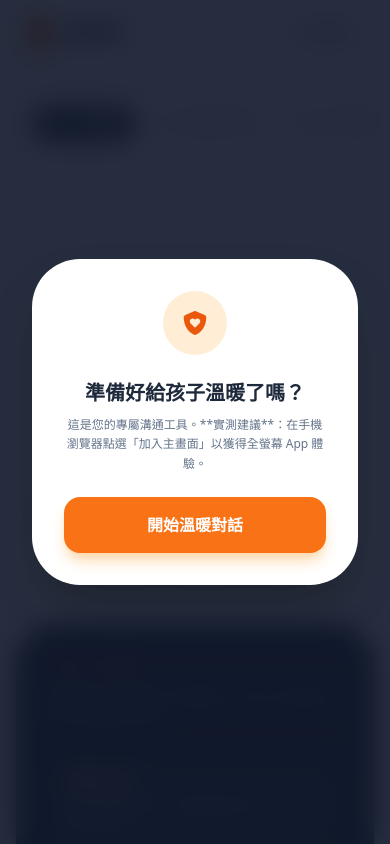
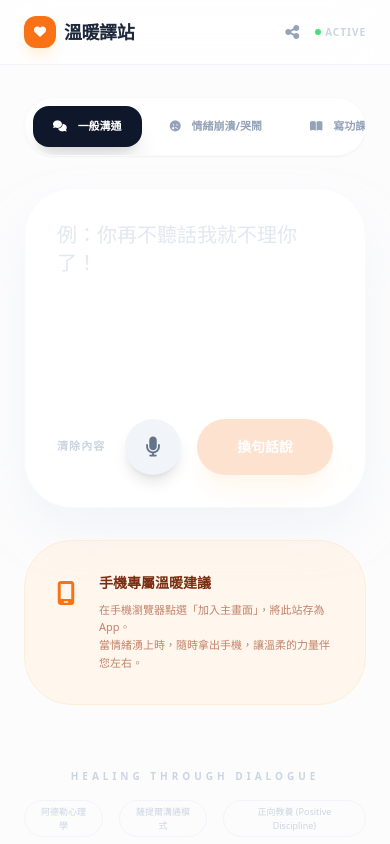
Before and after one commit to tpca53469yy-cyber/-, a React (Vite) app: page / in a window 390 px wide. Shown: the top 844 px of the page. Built offline with nearby package versions, Linux system fonts and the light colour scheme.

Commit message:
feat: Use Gemini Flash for faster translation
Switches the AI model to Gemini Flash for improved performance and faster response times during translation.
Removes unused state variables and simplifies initial app setup logic.

```diff
--- a/App.tsx
+++ b/App.tsx
@@ -13,75 +13,44 @@ const App: React.FC = () => {
   const [streamingText, setStreamingText] = useState<string>('');
   const [error, setError] = useState<string | null>(null);
   const [isOnline, setIsOnline] = useState(navigator.onLine);
-  const [showDisclaimer, setShowDisclaimer] = useState(false);
   const [history, setHistory] = useState<TranslationResult[]>([]);
-  const [bootError, setBootError] = useState<string | null>(null);
   const [showToast, setShowToast] = useState(false);
-  const [needsKeySelection, setNeedsKeySelection] = useState(false);
 
-  // --- Live Mode & Audio Handling ---
-  const [isLiveMode, setIsLiveMode] = useState(false);
-  const [audioLevel, setAudioLevel] = useState(0);
-  const [liveAdvice, setLiveAdvice] = useState('我正在聽，請保持深呼吸...');
-
+  const recognitionRef = useRef<any>(null);
   const currentPlaceholder = SCENARIOS.find(s => s.type === selectedScenario)?.placeholder || '請輸入內容...';
-  const recognitionRef = useRef<any>(null);
 
   useEffect(() => {
-    try {
     const savedHistory = localStorage.getItem('parenting_history');
     if (savedHistory) setHistory(JSON.parse(savedHistory));
 
     const handleOnline = () => setIsOnline(true);
     const handleOffline = () => setIsOnline(false);
+
     window.addEventListener('online', handleOnline);
     window.addEventListener('offline', handleOffline);
-
-      const hasAccepted = localStorage.getItem('disclaimer_accepted');
-      if (!hasAccepted) setShowDisclaimer(true);
 
     return () => {
       window.removeEventListener('online', handleOnline);
       window.removeEventListener('offline', handleOffline);
     };
-    } catch (e) {
-      setBootError("啟動時發生錯誤，請重新整理頁面。");
-    }
   }, []);
 
-  const saveToHistory = (newResult: TranslationResult) => {
-    const updated = [newResult, ...history].slice(0, 10);
-    setHistory(updated);
-    localStorage.setItem('parenting_history', JSON.stringify(updated));
-  };
-
-  const triggerHaptic = (type: 'light' | 'medium' | 'heavy' = 'light') => {
+  const triggerHaptic = (type: 'light' | 'medium' = 'light') => {
     if ('vibrate' in navigator) {
-      const patterns = { light: 10, medium: [30, 50, 30], heavy: [100, 50, 100] };
-      navigator.vibrate(patterns[type]);
+      navigator.vibrate(type === 'light' ? 10 : 30);
     }
   };
 
-  const copyUrlToClipboard = () => {
+  const copyUrl = () => {
     navigator.clipboard.writeText(window.location.href);
     setShowToast(true);
     triggerHaptic('light');
     setTimeout(() => setShowToast(false), 2000);
   };
 
-  // 處理 API Key 選取
-  const handleOpenKeySelection = async () => {
-    if ((window as any).aistudio) {
-      await (window as any).aistudio.openSelectKey();
-      setNeedsKeySelection(false);
-      setError(null);
-      // 選取後自動重試翻譯
-      if (inputText.trim()) handleTranslate();
-    }
-  };
-
   const handleTranslate = useCallback(async () => {
     if (!inputText.trim() || loading) return;
+
     triggerHaptic('light');
     setLoading(true);
     setError(null);
@@ -96,39 +65,18 @@ const App: React.FC = () => {
       );
       setResult(data);
       setStreamingText(data.translatedText);
-      saveToHistory(data);
+
+      const updatedHistory = [data, ...history].slice(0, 5);
+      setHistory(updatedHistory);
+      localStorage.setItem('parenting_history', JSON.stringify(updatedHistory));
+
       triggerHaptic('medium');
     } catch (err: any) {
-      if (err.message === "API_KEY_MISSING" || err.message === "API_KEY_INVALID") {
-        setNeedsKeySelection(true);
-        setError("需要 API 金鑰授權以啟用高級教養模型。");
-      } else {
-        setError("連線失敗：請檢查網路或稍後再試。");
-      }
-      console.error(err);
+      setError(err.message || "連線異常，請重新嘗試。");
     } finally {
       setLoading(false);
     }
   }, [inputText, selectedScenario, loading, history]);
-
-  const toggleLiveMode = useCallback(async () => {
-    if (!isOnline) {
-      setError('連線已中斷，無法啟動陪伴模式');
-      return;
-    }
-    triggerHaptic('medium');
-    if (isLiveMode) {
-      setIsLiveMode(false);
-    } else {
-      try {
-        await navigator.mediaDevices.getUserMedia({ audio: true });
-        setIsLiveMode(true);
-        setLiveAdvice('已連線。我會自動捕捉衝突瞬間，為您提供即時支援...');
-      } catch (err) {
-        setError('無法取得麥克風權限');
-      }
-    }
-  }, [isLiveMode, isOnline]);
 
   const toggleListening = useCallback(() => {
     triggerHaptic('light');
@@ -136,9 +84,6 @@ const App: React.FC = () => {
       recognitionRef.current?.stop();
     } else {
       setError(null);
-      setResult(null);
-      setStreamingText('');
-      try {
       const SpeechRecognition = (window as any).SpeechRecognition || (window as any).webkitSpeechRecognition;
       if (SpeechRecognition) {
         if (!recognitionRef.current) {
@@ -154,224 +99,150 @@ const App: React.FC = () => {
         recognitionRef.current.start();
         setIsListening(true);
       } else {
-          setError('您的瀏覽器不支援語音辨識');
-        }
-      } catch (err) {
-        setError('麥克風啟動失敗');
+        setError('瀏覽器不支援語音辨識');
       }
     }
   }, [isListening]);
 
   return (
-    <div className="min-h-screen bg-slate-50 text-slate-900 pb-12 select-none overflow-x-hidden font-sans">
-      {/* Toast Notification */}
+    <div className="min-h-screen bg-[#fcfcfd] text-slate-800 pb-20 font-sans">
       {showToast && (
-        <div className="fixed top-20 left-1/2 -translate-x-1/2 bg-slate-800 text-white px-6 py-2 rounded-full text-xs font-bold z-[60] shadow-xl animate-in fade-in slide-in-from-top-4">
-          網址已複製，快傳送到手機吧！
+        <div className="fixed top-10 left-1/2 -translate-x-1/2 bg-slate-800 text-white px-6 py-2 rounded-full text-xs font-bold z-[60] shadow-2xl">
+          網址已複製到剪貼簿！
         </div>
       )}
 
-      {!isOnline && (
-        <div className="bg-red-500 text-white text-[10px] py-2 text-center font-bold sticky top-0 z-50">
-          <i className="fa-solid fa-cloud-slash mr-1"></i> 離線模式：翻譯功能暫時受限
+      {/* 導覽列 */}
+      <nav className="sticky top-0 z-40 bg-white/70 backdrop-blur-xl border-b border-slate-100 px-6 py-4 flex items-center justify-between">
+        <div className="flex items-center space-x-2">
+          <div className="w-8 h-8 bg-orange-500 rounded-xl flex items-center justify-center shadow-lg shadow-orange-100">
+            <i className="fa-solid fa-heart text-white text-xs"></i>
+          </div>
+          <span className="font-black text-lg tracking-tight">溫暖譯站</span>
+        </div>
+        <div className="flex items-center space-x-4">
+          <button onClick={copyUrl} className="text-slate-400 hover:text-orange-500 transition-colors">
+            <i className="fa-solid fa-share-nodes"></i>
+          </button>
+          <div className="flex items-center space-x-1">
+            <div className={`w-1.5 h-1.5 rounded-full ${isOnline ? 'bg-green-400' : 'bg-red-400'}`}></div>
+            <span className="text-[10px] font-black text-slate-300 uppercase tracking-widest">{isOnline ? 'Active' : 'Offline'}</span>
+          </div>
+        </div>
+      </nav>
+
+      <main className="max-w-4xl mx-auto px-6 pt-8 space-y-8">
+        {/* 情境切換區 */}
+        <div className="bg-white rounded-[2.5rem] p-2 shadow-sm border border-slate-50 flex space-x-2 overflow-x-auto no-scrollbar scroll-smooth">
+          {SCENARIOS.map((s) => (
+            <button
+              key={s.type}
+              onClick={() => { triggerHaptic('light'); setSelectedScenario(s.type); }}
+              className={`flex-shrink-0 px-5 py-3 rounded-2xl text-[11px] font-black transition-all ${
+                selectedScenario === s.type
+                  ? 'bg-slate-900 text-white shadow-xl'
+                  : 'text-slate-400 hover:bg-slate-50'
+              }`}
+            >
+              <i className={`fa-solid ${s.icon} mr-2`}></i> {s.type}
+            </button>
+          ))}
+        </div>
+
+        {/* 輸入與主按鈕 */}
+        <div className="bg-white rounded-[3rem] shadow-2xl shadow-slate-200/50 p-8 sm:p-10 border border-slate-50 relative">
+          <textarea
+            value={inputText}
+            onChange={(e) => setInputText(e.target.value)}
+            placeholder={isListening ? '請說，我正在聽...' : currentPlaceholder}
+            className="w-full h-40 bg-transparent border-0 focus:ring-0 text-xl font-medium placeholder:text-slate-200 resize-none mb-8"
+          />
+
+          {error && (
+            <div className="mb-6 p-4 bg-red-50 text-red-500 rounded-2xl text-xs font-bold flex items-center">
+              <i className="fa-solid fa-circle-exclamation mr-3 text-sm"></i> {error}
             </div>
           )}
 
-      {showDisclaimer && (
-        <div className="fixed inset-0 bg-slate-900/90 backdrop-blur-md z-[100] flex items-center justify-center p-8">
-          <div className="bg-white rounded-[3rem] p-8 max-w-sm w-full shadow-2xl space-y-6 animate-in zoom-in-95 duration-500">
-            <div className="w-16 h-16 bg-orange-100 rounded-full flex items-center justify-center text-orange-600 mx-auto">
-              <i className="fa-solid fa-shield-heart text-2xl"></i>
-            </div>
-            <div className="text-center space-y-2">
-              <h3 className="font-black text-xl text-slate-800">準備好給孩子溫暖了嗎？</h3>
-              <p className="text-xs text-slate-500 leading-relaxed">
-                這是您的專屬溝通工具。**實測建議**：在手機瀏覽器點選「加入主畫面」以獲得全螢幕 App 體驗。
-              </p>
-            </div>
+          <div className="flex items-center justify-between">
+            <button onClick={() => { setInputText(''); triggerHaptic('light'); }} className="text-slate-300 text-[11px] font-black tracking-widest hover:text-slate-400 active:scale-90 transition-all">
+              清除內容
+            </button>
+            <div className="flex items-center space-x-4">
               <button
-              onClick={() => { localStorage.setItem('disclaimer_accepted', 'true'); setShowDisclaimer(false); triggerHaptic('heavy'); }}
-              className="w-full bg-orange-500 hover:bg-orange-600 text-white font-black py-4 rounded-2xl shadow-lg shadow-orange-200 transition-all active:scale-95"
+                onClick={toggleListening}
+                className={`w-14 h-14 rounded-full flex items-center justify-center transition-all shadow-lg ${
+                  isListening ? 'bg-red-500 text-white animate-pulse shadow-red-100' : 'bg-slate-100 text-slate-500'
+                }`}
               >
-              開始溫暖對話
+                <i className={`fa-solid ${isListening ? 'fa-stop text-xl' : 'fa-microphone text-xl'}`}></i>
+              </button>
+              <button
+                onClick={handleTranslate}
+                disabled={loading || !inputText.trim()}
+                className="px-10 h-14 bg-orange-500 text-white rounded-full font-black text-sm shadow-xl shadow-orange-200 disabled:opacity-20 active:scale-95 transition-all"
+              >
+                {loading ? <i className="fa-solid fa-circle-notch fa-spin mr-2"></i> : null}
+                {loading ? '轉化中' : '換句話說'}
               </button>
             </div>
           </div>
-      )}
+        </div>
 
-      <header className="bg-white/80 backdrop-blur-md border-b border-slate-100 sticky top-0 z-30 pt-[env(safe-area-inset-top)]">
-        <div className="max-w-4xl mx-auto px-6 h-16 flex items-center justify-between">
+        {/* 翻譯結果展示 */}
+        {(streamingText || result) && (
+          <div className="space-y-6 animate-in fade-in slide-in-from-bottom-6 duration-700">
+            <div className="bg-white border-2 border-orange-100 rounded-[3rem] p-8 sm:p-10 shadow-xl relative overflow-hidden">
+               <div className="absolute top-0 right-0 w-32 h-32 bg-orange-50 rounded-full -mr-16 -mt-16 opacity-50"></div>
+               <div className="relative z-10 space-y-6">
                  <div className="flex items-center space-x-2">
-            <div className="w-8 h-8 bg-gradient-to-br from-orange-400 to-orange-600 rounded-xl shadow-lg shadow-orange-200 flex items-center justify-center">
-              <i className="fa-solid fa-heart text-white text-xs"></i>
+                   <span className="bg-orange-500 text-white text-[9px] font-black px-3 py-1 rounded-full uppercase tracking-widest">
+                     Warm Response
+                   </span>
                  </div>
-            <span className="font-black tracking-tighter text-slate-800">溫暖譯站</span>
+                 <p className="text-2xl sm:text-3xl font-bold text-slate-800 leading-[1.4] whitespace-pre-wrap">
+                   「{streamingText}」
+                   {loading && !result && <span className="inline-block w-1.5 h-7 ml-1 bg-orange-300 animate-pulse"></span>}
+                 </p>
+
+                 {result && (
+                   <div className="grid grid-cols-1 md:grid-cols-2 gap-8 pt-8 border-t border-slate-50">
+                     <div className="space-y-3">
+                       <h4 className="text-[10px] font-black text-slate-300 uppercase tracking-[0.2em]">心理內在冰山</h4>
+                       <p className="text-sm text-slate-500 leading-relaxed">{result.psychologicalContext}</p>
                      </div>
-          <div className="flex items-center space-x-3">
-            <button onClick={copyUrlToClipboard} className="w-10 h-10 flex items-center justify-center text-slate-400 hover:text-orange-500 transition-colors">
-              <i className="fa-solid fa-share-nodes text-sm"></i>
-            </button>
-            <button onClick={toggleLiveMode} className={`flex items-center space-x-2 px-4 py-2 rounded-full text-[10px] font-black transition-all active:scale-90 ${isLiveMode ? 'bg-red-500 text-white shadow-lg shadow-red-200' : 'bg-slate-100 text-slate-500 hover:bg-slate-200'}`}>
-              <div className={`w-1.5 h-1.5 rounded-full ${isLiveMode ? 'bg-white animate-pulse' : 'bg-slate-400'}`}></div>
-              <span>{isLiveMode ? '陪伴中' : '啟動陪伴'}</span>
-            </button>
+                     <div className="space-y-3">
+                       <h4 className="text-[10px] font-black text-slate-300 uppercase tracking-[0.2em]">當下具體行動</h4>
+                       <p className="text-sm text-slate-500 leading-relaxed font-bold">{result.suggestedAction}</p>
                      </div>
                    </div>
-      </header>
-
-      <main className="max-w-4xl mx-auto px-4 sm:px-6 mt-6 sm:mt-8 space-y-6 sm:space-y-8">
-        {/* API Key 授權 UI */}
-        {needsKeySelection && (
-          <div className="bg-white border-2 border-red-200 rounded-[2.5rem] p-8 shadow-xl animate-in zoom-in-95">
-            <div className="flex items-center space-x-4 mb-6">
-              <div className="w-12 h-12 bg-red-50 rounded-full flex items-center justify-center text-red-500">
-                <i className="fa-solid fa-key text-xl"></i>
-              </div>
-              <div>
-                <h3 className="font-black text-slate-800">需要授權 API 金鑰</h3>
-                <p className="text-[10px] text-slate-500 font-bold uppercase tracking-widest">To access Gemini Pro reasoning</p>
-              </div>
-            </div>
-            <p className="text-xs text-slate-600 leading-relaxed mb-6">
-              為了提供更精準、更有溫度的溝通建議，本工具使用 Google 的高級 AI 模型。請點擊下方按鈕選取您的 API Key 以繼續。
-              如果您還沒有付費計畫，請參閱 <a href="https://ai.google.dev/gemini-api/docs/billing" target="_blank" className="text-orange-500 underline">計費文件說明</a>。
-            </p>
-            <button
-              onClick={handleOpenKeySelection}
-              className="w-full bg-slate-900 text-white font-black py-4 rounded-2xl shadow-lg active:scale-95 transition-all"
-            >
-              授權 API 金鑰
-            </button>
-          </div>
                  )}
-
-        {isLiveMode && (
-          <div className="relative group">
-            <div className="absolute -inset-1 bg-gradient-to-r from-orange-400 to-red-400 rounded-[3rem] blur opacity-20 group-hover:opacity-40 transition duration-1000"></div>
-            <div className="relative bg-slate-900 rounded-[3rem] p-8 shadow-2xl overflow-hidden min-h-[300px] flex flex-col justify-between border border-white/10">
-              <div className="flex justify-between items-center mb-8">
-                <div className="bg-orange-500/10 border border-orange-500/20 px-3 py-1 rounded-full text-orange-400 text-[9px] font-black tracking-widest uppercase">Real-time Support</div>
-                <div className="flex items-end space-x-1 h-6">
-                  {[...Array(12)].map((_, i) => (
-                    <div key={i} className="w-1 bg-orange-500 rounded-full transition-all duration-150" style={{ height: `${Math.random() * (audioLevel / (i+1) + 10)}%` }}></div>
-                  ))}
-                </div>
-              </div>
-              <div className="space-y-6">
-                <h2 className="text-white text-xl sm:text-2xl font-bold leading-tight">{liveAdvice}</h2>
-                <div className="bg-white/5 border border-white/10 px-4 py-2 rounded-2xl text-[10px] text-slate-400 font-bold inline-block"><i className="fa-solid fa-shield-halved mr-2 text-blue-400"></i> 抗噪模式已啟動</div>
-              </div>
-              <div className="mt-8 pt-6 border-t border-white/5 flex items-center justify-between">
-                <p className="text-[10px] text-slate-500 font-medium">手機放在身邊即可生效</p>
-                <div className="w-2 h-2 rounded-full bg-green-500 shadow-[0_0_10px_rgba(34,197,94,0.5)]"></div>
                </div>
             </div>
           </div>
         )}
 
-        {!isLiveMode && (streamingText || result) && (
-          <div className="space-y-4 animate-in fade-in slide-in-from-top-4 duration-500">
-            <div className="bg-white border-2 border-orange-400 rounded-[2.5rem] sm:rounded-[3rem] p-6 sm:p-8 shadow-2xl shadow-orange-100/50 relative">
-              <div className="absolute -top-3 left-8 bg-orange-500 text-white text-[10px] font-black px-4 py-1 rounded-full shadow-lg">
-                <i className="fa-solid fa-wand-magic-sparkles mr-1"></i> SUGGESTED RESPONSE
-              </div>
-              <p className="text-xl sm:text-3xl font-black text-slate-800 leading-[1.3] mt-2 whitespace-pre-wrap">「{streamingText}」</p>
-              {result && (
-                <div className="mt-6 pt-6 sm:mt-8 sm:pt-8 border-t border-slate-50 grid grid-cols-1 md:grid-cols-2 gap-4 sm:gap-6">
-                  <div className="bg-slate-50 p-4 sm:p-5 rounded-[2rem] border border-slate-100">
-                    <div className="text-[9px] font-black text-slate-400 uppercase tracking-widest mb-2">心理需求洞察</div>
-                    <p className="text-xs text-slate-600 leading-relaxed font-medium">{result.psychologicalContext}</p>
-                  </div>
-                  <div className="bg-orange-50 p-4 sm:p-5 rounded-[2rem] border border-orange-100">
-                    <div className="text-[9px] font-black text-orange-500 uppercase tracking-widest mb-2">建議當下行動</div>
-                    <p className="text-xs text-orange-800/80 leading-relaxed font-bold">{result.suggestedAction}</p>
-                  </div>
-                </div>
-              )}
-            </div>
-          </div>
-        )}
-
-        {!isLiveMode && (
-          <div className={`bg-white rounded-[2.5rem] sm:rounded-[3rem] shadow-sm border transition-all duration-500 overflow-hidden ${isListening ? 'border-red-400 ring-[6px] ring-red-50' : 'border-slate-200'}`}>
-            <div className="px-4 sm:px-6 py-4 bg-slate-50/50 border-b border-slate-100 flex space-x-3 overflow-x-auto no-scrollbar scroll-smooth">
-              {SCENARIOS.map((s) => (
-                <button key={s.type} onClick={() => { setSelectedScenario(s.type); triggerHaptic('light'); }} className={`whitespace-nowrap px-4 py-2 rounded-2xl text-[11px] font-black transition-all active:scale-90 ${selectedScenario === s.type ? 'bg-slate-800 text-white shadow-lg' : 'bg-white text-slate-400 border border-slate-100'}`}>
-                  <i className={`fa-solid ${s.icon} mr-2`}></i> {s.type}
-                </button>
-              ))}
-            </div>
-            <div className="p-6 sm:p-8">
-              <textarea value={inputText} onChange={(e) => setInputText(e.target.value)} placeholder={isListening ? '我正在傾聽您的感受...' : currentPlaceholder} className={`w-full transition-all duration-300 text-lg sm:text-xl font-medium border-0 bg-transparent focus:ring-0 outline-none resize-none placeholder:text-slate-200 ${result ? 'h-24' : 'h-40'}`} />
-              {error && <div className="bg-red-50 text-red-500 p-4 rounded-2xl text-[11px] font-bold mb-4 flex items-center"><i className="fa-solid fa-circle-exclamation mr-2"></i>{error}</div>}
-              <div className="flex justify-between items-center pt-6 border-t border-slate-50">
-                <button onClick={() => { setInputText(''); triggerHaptic('light'); }} className="text-slate-300 text-[11px] font-black px-2 active:text-slate-500">清除內容</button>
-                <div className="flex space-x-4">
-                  <button onClick={toggleListening} className={`w-12 h-12 sm:w-14 sm:h-14 rounded-full flex items-center justify-center transition-all active:scale-90 ${isListening ? 'bg-red-500 text-white animate-pulse shadow-xl shadow-red-200' : 'bg-slate-100 text-slate-600'}`}>
-                    <i className={`fa-solid ${isListening ? 'fa-stop text-lg' : 'fa-microphone text-xl'}`}></i>
-                  </button>
-                  <button onClick={handleTranslate} disabled={loading || !inputText.trim()} className="px-6 sm:px-8 bg-orange-500 text-white rounded-full font-black text-sm shadow-xl shadow-orange-200 disabled:bg-slate-100 disabled:text-slate-300 transition-all active:scale-95">
-                    {loading ? <i className="fa-solid fa-circle-notch fa-spin"></i> : '翻譯成溫暖'}
-                  </button>
-                </div>
-              </div>
-            </div>
-          </div>
-        )}
-
-        {history.length > 0 && !isLiveMode && (
-          <section className="space-y-4">
-            <div className="flex justify-between items-end px-2">
-               <h3 className="text-[10px] font-black text-slate-400 uppercase tracking-widest">最近的溫暖紀錄</h3>
-               <button onClick={() => { setHistory([]); localStorage.removeItem('parenting_history'); triggerHaptic('light'); }} className="text-[10px] text-slate-300 font-bold hover:text-red-400">清空全部</button>
-            </div>
-            <div className="grid grid-cols-1 gap-4">
-              {history.map((h, i) => (
-                <div key={i} className="bg-white p-5 sm:p-6 rounded-[2rem] border border-slate-100 shadow-sm flex flex-col space-y-2 animate-in slide-in-from-left-4 duration-300">
-                  <p className="text-[9px] text-slate-400 font-bold line-clamp-1">您原本說：{h.originalText}</p>
-                  <p className="text-sm font-bold text-slate-700 leading-relaxed">「{h.translatedText}」</p>
-                </div>
-              ))}
-            </div>
-          </section>
-        )}
-
-        <section className="bg-orange-50 p-6 sm:p-8 rounded-[2.5rem] border border-orange-100">
-          <div className="flex items-start space-x-4">
-            <div className="text-orange-500 mt-1"><i className="fa-solid fa-mobile-screen-button text-2xl"></i></div>
+        {/* 歷史紀錄與腳註 */}
+        <section className="bg-orange-50 p-8 rounded-[3rem] border border-orange-100 flex items-start space-x-6">
+           <div className="text-orange-500 mt-1"><i className="fa-solid fa-mobile-screen text-2xl"></i></div>
            <div className="space-y-2">
-              <h4 className="font-black text-orange-900 text-sm">如何獲得完整體驗？</h4>
-              <p className="text-[11px] text-orange-800/70 leading-relaxed">
-                1. 點擊頂部分享按鈕複製網址傳到手機。<br/>
-                2. 在手機瀏覽器選單點選「加入主畫面」。<br/>
-                3. 從桌面開啟後，將擁有全螢幕 App 般的順暢感。
+             <h4 className="font-black text-sm text-orange-900">手機專屬溫暖建議</h4>
+             <p className="text-[11px] text-orange-800/60 leading-relaxed">
+               在手機瀏覽器點選「加入主畫面」，將此站存為 App。<br/>
+               當情緒湧上時，隨時拿出手機，讓溫柔的力量伴您左右。
              </p>
-            </div>
            </div>
         </section>
 
-        <section className="bg-slate-800 rounded-[2.5rem] sm:rounded-[3rem] p-8 sm:p-10 text-white relative overflow-hidden">
-          <div className="relative z-10 grid grid-cols-1 md:grid-cols-3 gap-8">
-            <div className="md:col-span-1">
-              <h3 className="text-[10px] font-black text-orange-400 uppercase tracking-[0.2em] mb-4">Core Theories</h3>
-              <p className="text-[11px] text-slate-400 leading-relaxed">我們整合了全球公認的三大教養體系，將冰冷的心理學轉化為您口袋裡的溫柔力量。</p>
-            </div>
-            <div className="md:col-span-2 grid grid-cols-1 sm:grid-cols-2 gap-4 sm:gap-6">
-              {METHODOLOGIES.map((m, i) => (
-                <div key={i} className="bg-white/5 p-4 sm:p-5 rounded-3xl border border-white/5">
-                  <div className="text-[11px] font-black text-orange-200 mb-2">{m.name}</div>
-                  <p className="text-[10px] text-slate-400 leading-relaxed">{m.desc}</p>
-                </div>
+        <footer className="text-center space-y-4 pt-8">
+           <p className="text-[10px] text-slate-300 font-bold uppercase tracking-[0.4em]">Healing Through Dialogue</p>
+           <div className="flex justify-center space-x-4">
+             {METHODOLOGIES.map(m => (
+               <span key={m.name} className="text-[9px] text-slate-300 border border-slate-100 px-3 py-1 rounded-full">{m.name}</span>
              ))}
            </div>
-          </div>
-        </section>
+        </footer>
       </main>
-
-      <footer className="mt-16 py-12 text-center px-10 border-t border-slate-100 mb-[env(safe-area-inset-bottom)]">
-        <div className="text-[9px] text-slate-400 font-black uppercase tracking-[0.3em] mb-6">Parenting Warm Station</div>
-        <p className="text-[11px] text-slate-400 leading-loose max-w-xs mx-auto">「沒有任何一種翻譯，比您的愛更有力量。」<br/>這是一個專為您與孩子設計的避風港。</p>
-      </footer>
     </div>
   );
 };
```
Also changed, not shown: services/geminiService.ts (+8 -17 lines). Lines whose indentation alone changed are shown as unchanged.
